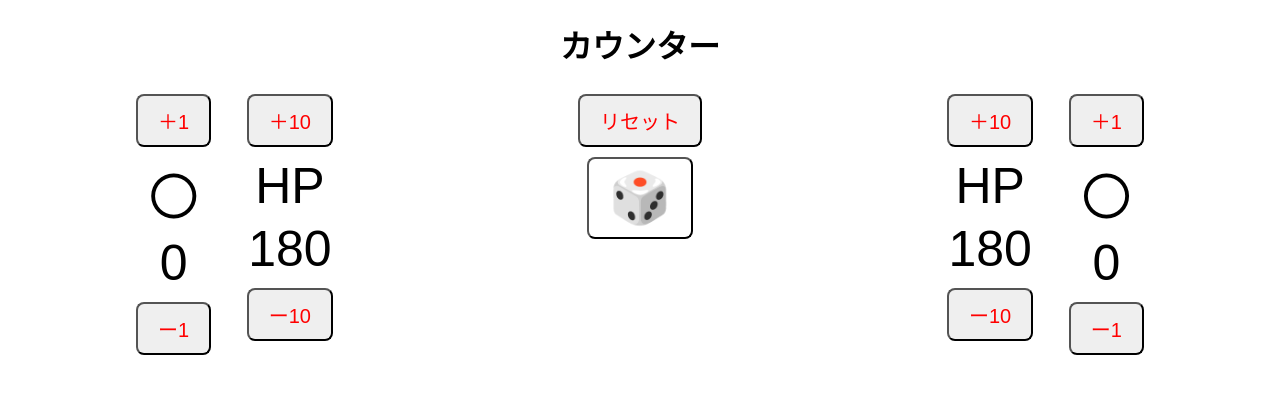
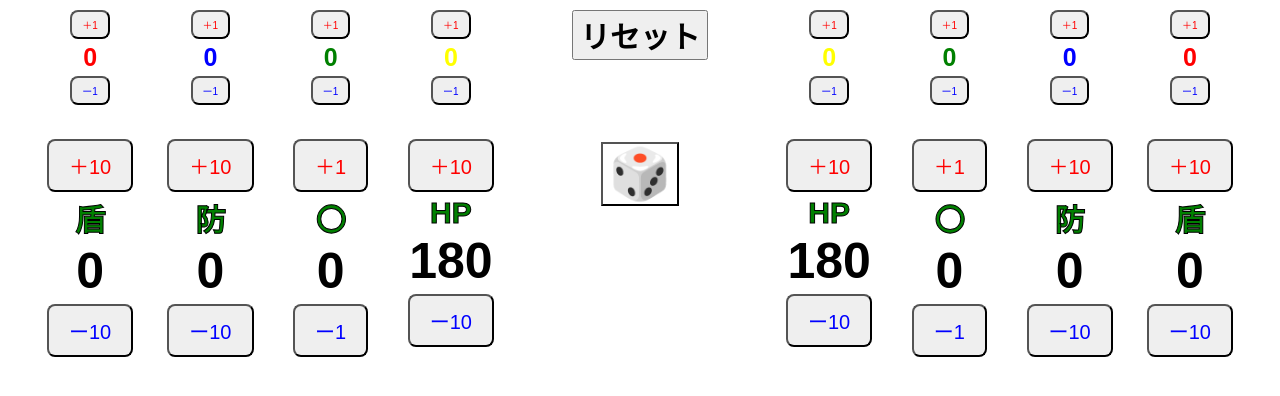
Before and after one commit to norimichi25/counter, a plain HTML site: page docs/index.html in a window 1280 px wide. Drawn offline with Linux system fonts and the light colour scheme.

Commit message:
機能を追加

```diff
--- a/docs/index.html
+++ b/docs/index.html
@@ -10,16 +10,16 @@
 
 <body>
 
-  <h1>カウンター</h1>
+  <!-- <h1>カウンター</h1> -->
   <div class="container" >
   <!-- 左 -->
     <div id="left"></div>
 
     <div>
-      <button class="btn" onclick="reset()">リセット</button>
+      <button class="reset" onclick="reset()">リセット</button>
       <br>
       <button class="btn" id="dice" onclick="dice()">🎲</button>
-      <div id="diceResult"></div>
+      <div class="diceresult" id="diceResult"></div>
     </div>
 
 
--- a/docs/script.js
+++ b/docs/script.js
@@ -2,17 +2,19 @@ let counts = {};
 let initialValues = {};
 
 // ===== 左右共通のブロック生成 =====
-function createCounter(id, label, initial, step) {
+function createCounter(id, label, initial, step, size = "normal", color = "black") {
   counts[id] = initial;
   initialValues[id] = initial;
 
   const box = document.createElement("div");
 
+  const sizeClass = (size === "small") ? "small" : "";
+
   box.innerHTML = `
-    <button class="btn" onclick="add('${id}', ${step})">＋${step}</button>
-    <div class="count">${label}</div>
-    <div class="count" id="${id}">${initial}</div>
-    <button class="btn" onclick="sub('${id}', ${step})">ー${step}</button>
+    <button class="btn_add ${sizeClass} top" onclick="add('${id}', ${step})">＋${step}</button>
+    <div class="text">${label}</div>
+    <div class="count ${sizeClass}" id="${id}" style="color:${color}">${initial}</div>
+    <button class="btn_sub ${sizeClass} " onclick="sub('${id}', ${step})">ー${step}</button>
   `;
 
   return box;
@@ -21,11 +23,23 @@ function createCounter(id, label, initial, step) {
 // ===== 左右に配置 =====
 const left = document.getElementById("left");
 const right = document.getElementById("right");
-left.appendChild(createCounter("count_lt_2", "〇", 0, 1));
-left.appendChild(createCounter("count_lt_1", "HP", 180, 10));
+left.appendChild(createCounter("count_lt_1", "", 0, 1, "small", "red"));
+left.appendChild(createCounter("count_lt_2", "", 0, 1, "small", "blue"));
+left.appendChild(createCounter("count_lt_3", "", 0, 1, "small", "green"));
+left.appendChild(createCounter("count_lt_4", "", 0, 1, "small", "yellow"));
+left.appendChild(createCounter("count_lt_sl", "盾", 0, 10, "normal", "black"));
+left.appendChild(createCounter("count_lt_df", "防", 0, 10, "normal", "black"));
+left.appendChild(createCounter("count_lt_mp", "〇", 0, 1, "normal", "black"));
+left.appendChild(createCounter("count_lt_hp", "HP", 180, 10, "normal", "black"));
 
-right.appendChild(createCounter("count_rt_1", "HP", 180, 10));
-right.appendChild(createCounter("count_rt_2", "〇", 0, 1));
+right.appendChild(createCounter("count_rt_1", "", 0, 1, "small", "yellow"));
+right.appendChild(createCounter("count_rt_2", "", 0, 1, "small", "green"));
+right.appendChild(createCounter("count_rt_3", "", 0, 1, "small", "blue"));
+right.appendChild(createCounter("count_rt_4", "", 0, 1, "small", "red"));
+right.appendChild(createCounter("count_rt_hp", "HP", 180, 10, "normal", "black"));
+right.appendChild(createCounter("count_rt_mp", "〇", 0, 1, "normal", "black"));
+right.appendChild(createCounter("count_rt_df", "防", 0, 10, "normal", "black"));
+right.appendChild(createCounter("count_rt_sl", "盾", 0, 10, "normal", "black"));
 
 
 
--- a/docs/style.css
+++ b/docs/style.css
@@ -1,18 +1,33 @@
 body {
-      text-align: center;
-      font-family: sans-serif;
-    }
-
+  text-align: center;
+  font-family: sans-serif;
+}
 
 #left, #right {
   display: grid;
-  grid-template-columns: repeat(2, 1fr);
-  gap: 20px;
+  grid-template-columns: repeat(4, 1fr);
+  gap: 30px;
 }
 
 .count {
     font-size: 50px;
-    margin: 5px;
+    font-weight: bold;
+    margin: 2px;
+}
+.count.small {
+  font-size: 25px;
+}
+
+.top {
+  margin-bottom: 40px;
+}
+
+.text {
+    font-size: 30px;
+    font-weight: bold;
+    margin: 2px;
+    color: green; /* 中の色 */
+    -webkit-text-stroke: 1px black; /* 枠線 */
 }
 
 .container {
@@ -25,15 +40,49 @@ body {
     padding: 20px 20px;
 } */
 
-.btn {
+.btn_add {
   font-size: 20px;
   padding: 10px 20px;
   border-radius: 8px;
-  margin: 5px;
+  margin: 2px;
   color: red;
+}
+.btn_add.small {
+  font-size: 10px;
+  padding: 5px 10px;
+  border-radius: 8px;
+  margin: 2px;
+  color: red;
+}
+.btn_sub {
+  font-size: 20px;
+  padding: 10px 20px;
+  border-radius: 8px;
+  margin: 2px;
+  color: blue;
+}
+.btn_sub.small {
+  font-size: 10px;
+  padding: 5px 10px;
+  border-radius: 8px;
+  margin: 2px;
+  color: blue;
 }
 
 #dice {
   background-color: white;
   font-size: 50px;
+  margin: 20px;
+  margin-top: 80px;
 }
+
+.diceresult {
+    font-size: 50px;
+    font-weight: bold;
+    margin: 2px;
+}
+.reset {
+    font-size: 30px;
+    font-weight: bold;
+    margin: 2px;
+}
```
